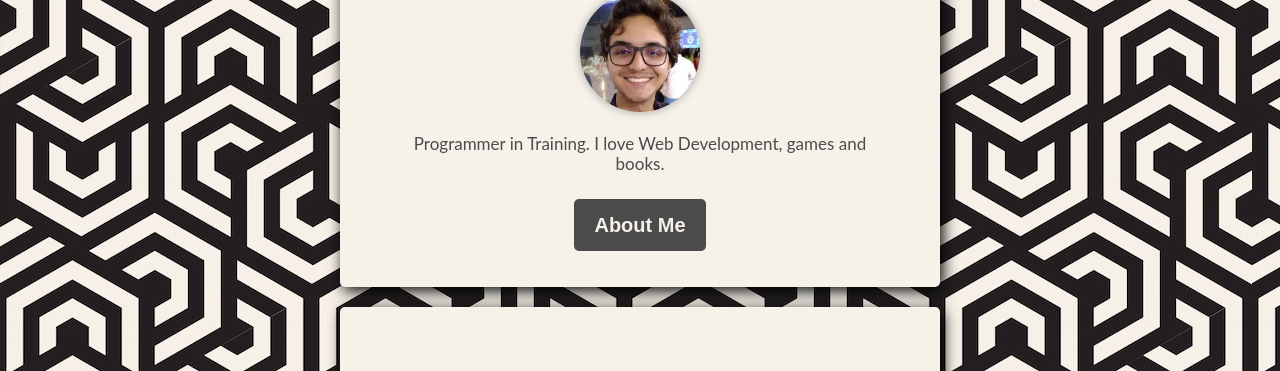
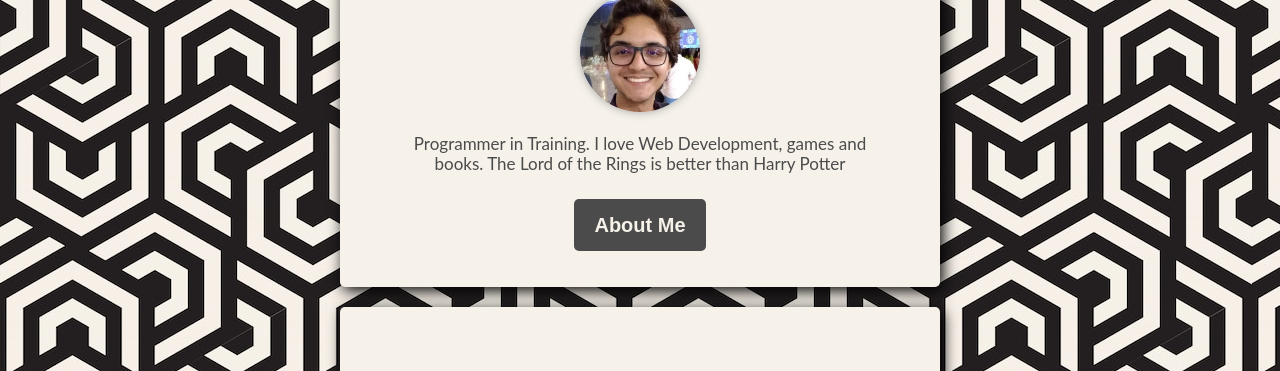
Before and after one commit to OlocowRX/profile, a plain HTML site: page index.html in a window 1280 px wide. Shown: the part 126-497 px from the top of the page. Drawn offline with nearby package versions, Linux system fonts and the light colour scheme.

Commit message:
A consistent change in description text

```diff
--- a/index.html
+++ b/index.html
@@ -16,6 +16,7 @@
     <img src="images/gabriel.jpg" alt="My profile image" class="profile-photo img-circle">
     <p>
       Programmer in Training. I love Web Development, games and books.
+      The Lord of the Rings is better than Harry Potter
     </p>
     <a href="#" class="btn-first">About Me</a>
   </div>
```
Also changed, not shown: images/cropped-150-150-1146320.jpg (deleted), images/linear-flat-abstract-lines-pattern_23-2148940824.jpg (deleted), 1 other file.
